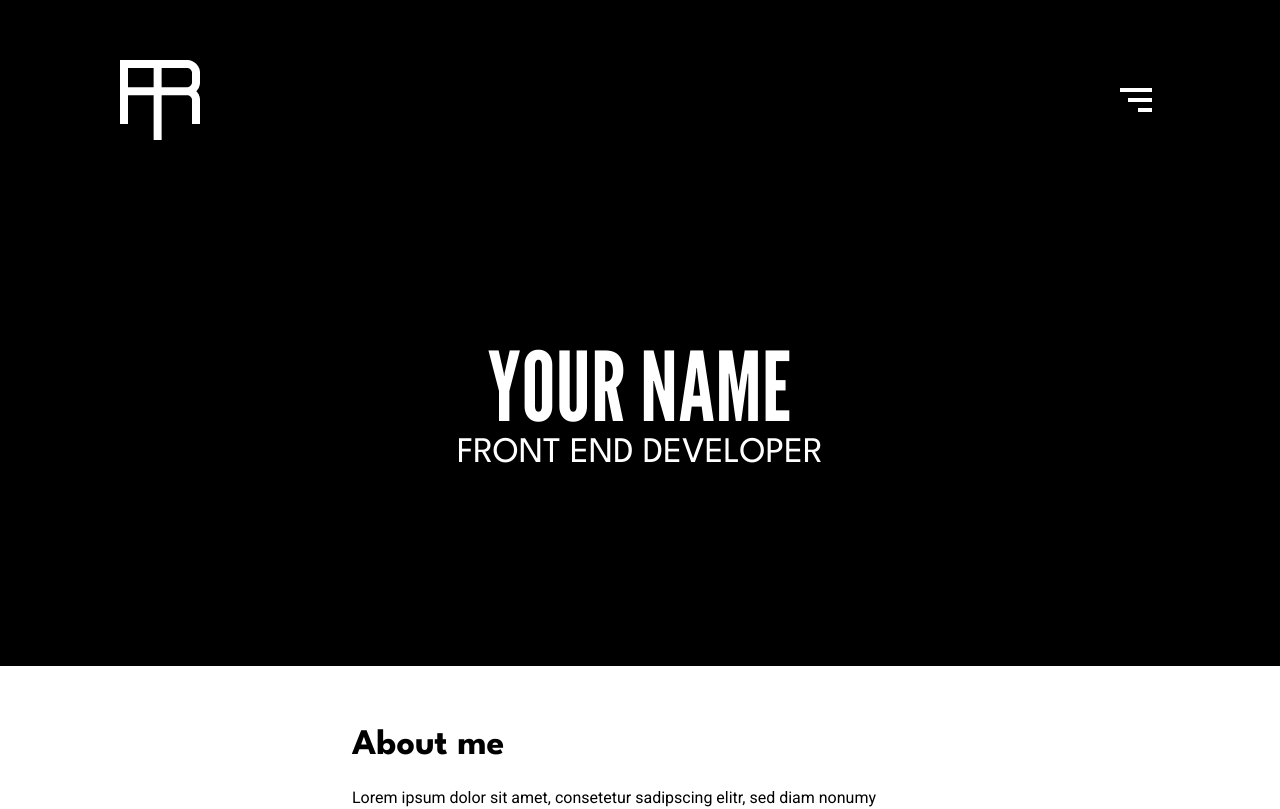
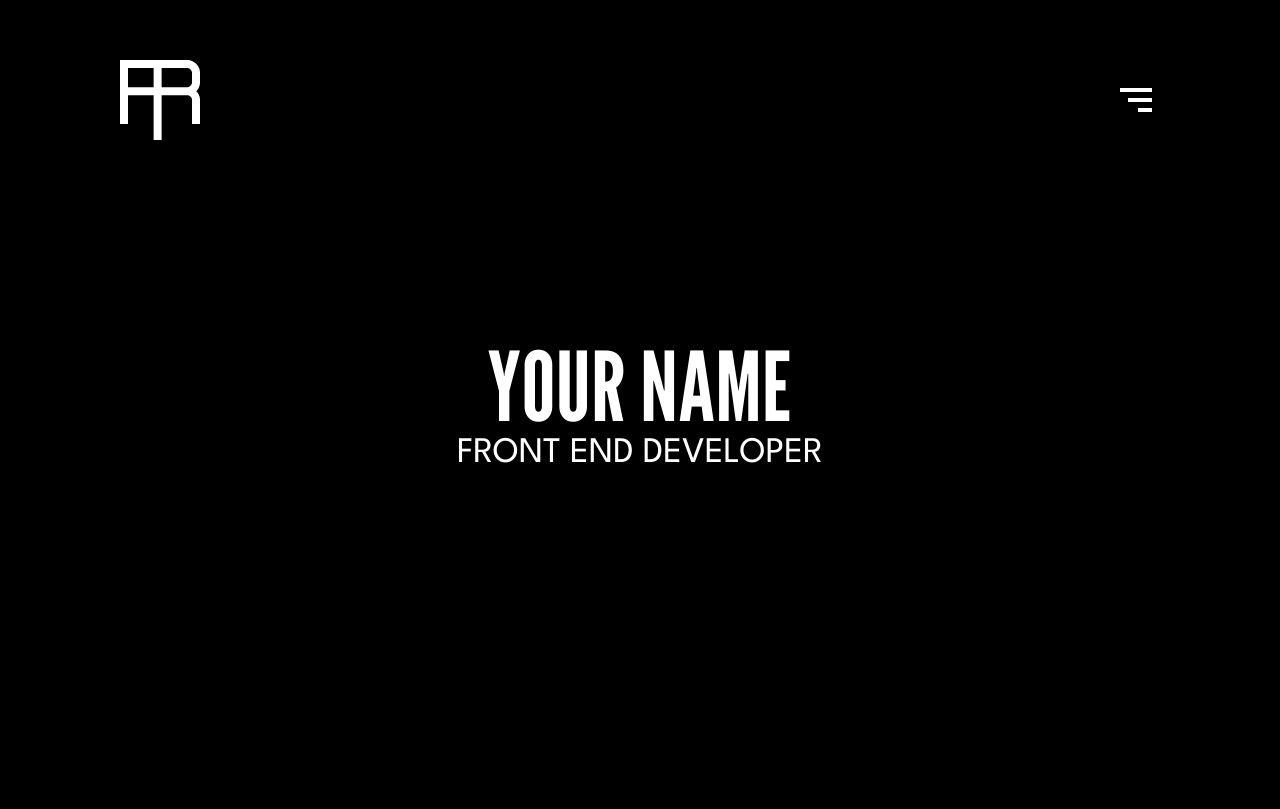
Before and after one commit to Kareem24/portfolio, a React (Vite) app: page / in a window 1280 px wide. Shown: the top 809 px of the page. Built offline with nearby package versions, Linux system fonts and the light colour scheme.

Commit message:
fix : fix the overflow bug

```diff
--- a/src/components/TopSection.jsx
+++ b/src/components/TopSection.jsx
@@ -3,7 +3,7 @@ import Headings from "./Headings";
 
 function TopSection({ heading, subHeading }) {
 	return (
-		<section className="bg-black w-full px-4  md:px-20 lg:px-[7.5rem] pb-[12rem] pt-1">
+		<section className="bg-black w-full px-4 min-h-screen  md:px-20 lg:px-[7.5rem] pb-[12rem] pt-1">
 			<Headings heading={heading} subHeading={subHeading} />
 		</section>
 	);
```
